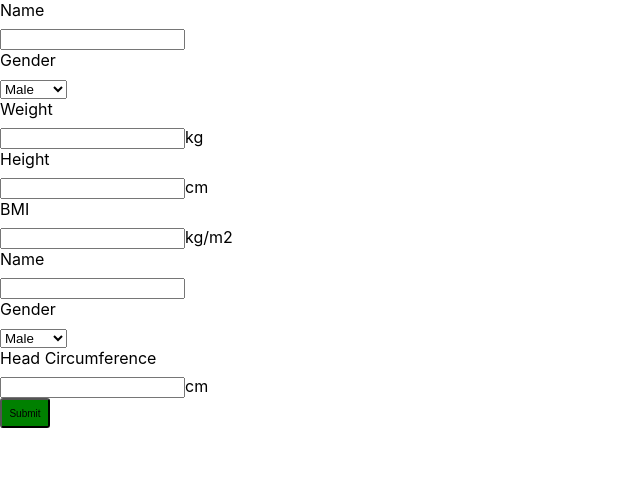
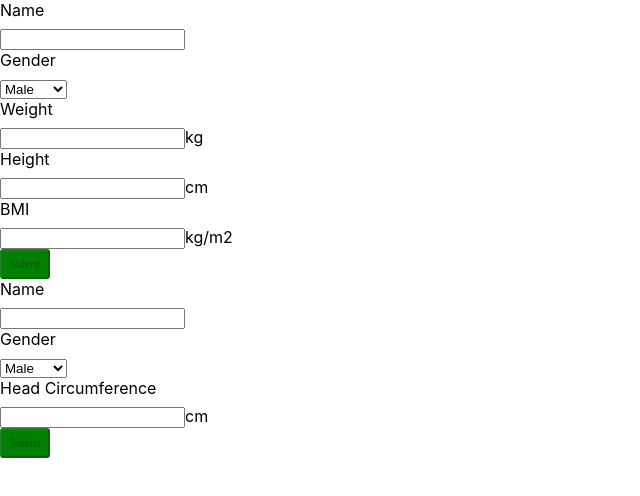
Before and after one commit to CharlesXyt/Clinic_to_Cloud, a React (Create React App) app: page / in a window 1280 px wide. Shown: the top 496 px of the page, without its empty margins (0-640 px from the left). Built offline with nearby package versions, Linux system fonts and the light colour scheme.

Commit message:
check validity and add submit button and console log the result

```diff
--- a/src/assest/exampleData/exampleData.js
+++ b/src/assest/exampleData/exampleData.js
@@ -8,6 +8,8 @@ const bmiReferenceProps = {
         type: 'textInput',
         display: true,
         isRequired: true,
+        value:"",
+        valid:false
       },
       {
         id: 'gender',
@@ -29,6 +31,8 @@ const bmiReferenceProps = {
         ],
         display: true,
         isRequired: false,
+        value:"Male",
+        valid:true
       },
       {
         id: 'weight',
@@ -40,6 +44,8 @@ const bmiReferenceProps = {
         },
         display: true,
         isRequired: true,
+        value:"",
+        valid:false
       },
       {
         id: 'height',
@@ -51,6 +57,8 @@ const bmiReferenceProps = {
         },
         display: true,
         isRequired: true,
+        value:"",
+        valid:false
       },
       {
         id: 'bmi',
@@ -62,6 +70,8 @@ const bmiReferenceProps = {
         },
         display: false,
         isRequired: false,
+        value:"",
+        valid:false
       },
     ],
   };
@@ -76,6 +86,8 @@ const bmiReferenceProps = {
         type: 'textInput',
         display: true,
         isRequired: true,
+        value:"",
+        valid:false
       },
       {
         id: 'gender',
@@ -97,6 +109,8 @@ const bmiReferenceProps = {
         ],
         display: true,
         isRequired: false,
+        value:"Male",
+        valid:true
       },
       {
         id: 'head-circumference',
@@ -108,6 +122,8 @@ const bmiReferenceProps = {
         },
         display: true,
         isRequired: true,
+        value:"",
+        valid:false
       },
     ],
   };
--- a/src/component/Button/Button.js
+++ b/src/component/Button/Button.js
@@ -3,7 +3,7 @@ import StyledButton from './StyledButton'
 
 
 const Button = (props) => {
-    return <StyledButton onClick={props.onClick}>Submit</StyledButton>
+    return <StyledButton onClick={props.onClick} disabled={props.disabled}>Submit</StyledButton>
 }
 
 
--- a/src/component/Input/Input.js
+++ b/src/component/Input/Input.js
@@ -6,12 +6,12 @@ const input = (props) => {
     let inputElement = null
     switch(props.type){
         case 'textInput':
-            inputElement = <StyledInput required={props.isRequired}></StyledInput>
+            inputElement = <StyledInput type="text" required={props.isRequired} onChange={props.changed} value={props.value}></StyledInput>
             break
         case 'select':
-            const defaultOption = props.options.filter((el) => {return el.isDefault}).name
+            const defaultOption = props.options.filter((el) => {return el.isDefault})[0].name
             inputElement = (
-                <StyledSelect value={defaultOption} required={props.isRequired}>
+                <StyledSelect value={props.value ? props.value : defaultOption} onChange={props.changed} required={props.isRequired}>
                     {props.options.map(el => {
                         return (
                             <option
@@ -23,10 +23,10 @@ const input = (props) => {
             )
             break
         case 'numberInput':
-            inputElement = <StyledInput required={props.isRequired}></StyledInput>
+            inputElement = <StyledInput type="number" value={props.value} onChange={props.changed} required={props.isRequired}></StyledInput>
             break
         default:
-            inputElement = <StyledInput required={props.isRequired}></StyledInput>
+            inputElement = <StyledInput value={props.value} onChange={props.changed} required={props.isRequired}></StyledInput>
     }
 
     return (
--- a/src/container/onlineSubmit/onlineSubmit.js
+++ b/src/container/onlineSubmit/onlineSubmit.js
@@ -9,35 +9,80 @@ class OnlineSubmit extends React.Component{
         super(props)
         this.state={
             bmiProps:bmiReferenceProps,
-            headProps:headCircumferenceReferenceProps
+            headProps:headCircumferenceReferenceProps,
+            bmiPropsDisable:true,
+            headPropsDisable:true
         }
     }
 
-    buttonOnClick = () => {
-        alert("submit")
+    buttonOnClick = (type) => {
+        const formValues = this.state[type].dataElements.map((el) => {return {[el.id]:el.value}})
+        const result = Object.assign(...formValues)
+        console.log(result)
+    }
+
+
+    checkValidity = (element) => {
+        let valid= true
+        if(element.bounds){
+            valid = element.value < element.bounds.upperLimit && valid
+        }
+        return valid
+    }
+
+    inputChangeHandler = (event,typeId,formType) => {
+        const changedValue = event.target.value
+        const newProps = {...this.state[formType]}
+        const newDataElements = this.state[formType].dataElements.map((el) => {
+            if(el.id === typeId){
+                return {
+                    ...el,
+                    value:changedValue,
+                    valid:this.checkValidity(el)
+                }
+            }else{
+                return {
+                    ...el
+                }
+            }
+        })
+        const newPropState = {
+            ...newProps,
+            dataElements:newDataElements
+        }
+        const disableType = formType + "Disable"
+        const isDisable = newDataElements.filter((el) => ! el.valid).length > 0 ? true : false
+        this.setState({
+            ...this.state,
+            [formType]:newPropState,
+            [disableType]:isDisable
+        })
     }
 
     render(){
-
         const formBmi = this.state.bmiProps.dataElements.map((el) => {
             return (
-                <InputElement key={el.id} {...el}/>
+                <InputElement changed={(event) => this.inputChangeHandler(event,el.id,"bmiProps")} key={el.id} {...el}/>
             )
         })
         const formHead = this.state.headProps.dataElements.map((el) => {
             return (
-                <InputElement key={el.id} {...el}/>
+                <InputElement changed={(event) => this.inputChangeHandler(event,el.id,"headProps")} key={el.id} {...el}/>
             )
         })
         return(
             <div>
-                {formBmi}
-                {formHead}
-                <Button onClick={this.buttonOnClick}/>
+                <div>
+                    {formBmi}
+                    <Button disabled={this.state.bmiPropsDisable} onClick={() => this.buttonOnClick("bmiProps")}/>
+                </div>
+                <div>
+                    {formHead}
+                    <Button disabled={this.state.headPropsDisable} onClick={() => this.buttonOnClick("headProps")}/>
+                </div>
             </div>
         )
     }
-
 }
 
 export default OnlineSubmit;
```
Also changed, not shown: src/container/onlineSubmit/StyledForm.js (added, +10 -0 lines).
